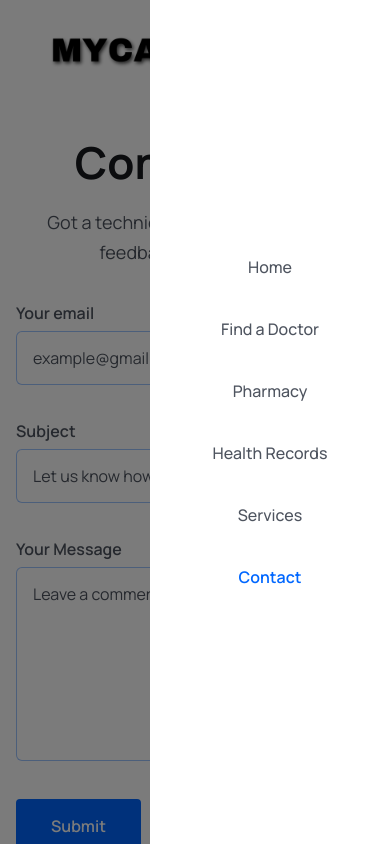
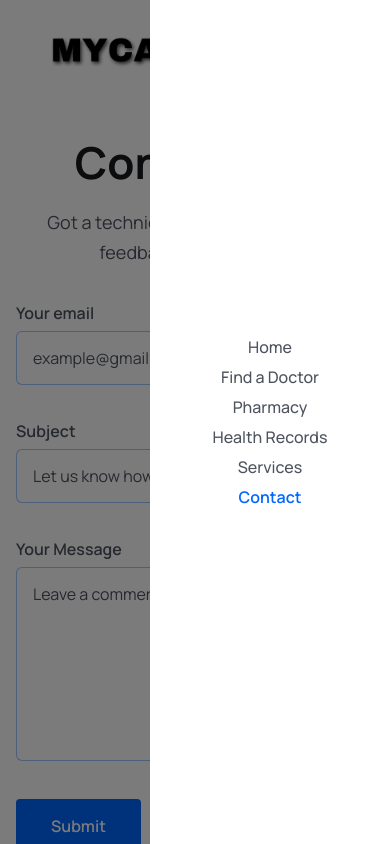
Before and after one commit to Aryansingh1909/Doctor_appointment, a React app in the folder frontend/: page /contact in a window 390 px wide. Both pictures are taken after a click on the element 358 px from the left and 50 px from the top of the page. Shown: the top 844 px of the page. Built offline with nearby package versions, Linux system fonts and the light colour scheme; the HTML template or start-up script is replaced by a standard one.

Commit message:
Update Header.jsx

```diff
--- a/frontend/src/components/Header/Header.jsx
+++ b/frontend/src/components/Header/Header.jsx
@@ -66,7 +66,7 @@ const toggleMenu=()=>menuRef.current.classList.toggle('show__menu')
 
           {/* =========menu========== */}
           <div className="navigation" ref={menuRef} onClick={toggleMenu}>
-            <ul className="menu flex items-center gap-[2rem]">
+            <ul className="menu flex items-center sm:gap-[0.5px] md:gap[0.5rem] lg:gap[1.5rem] xl:gap-[2rem]">
               {navLinks.map((link,index)=>(
                 <li key={index}>
                 <NavLink to={link.path}
```
